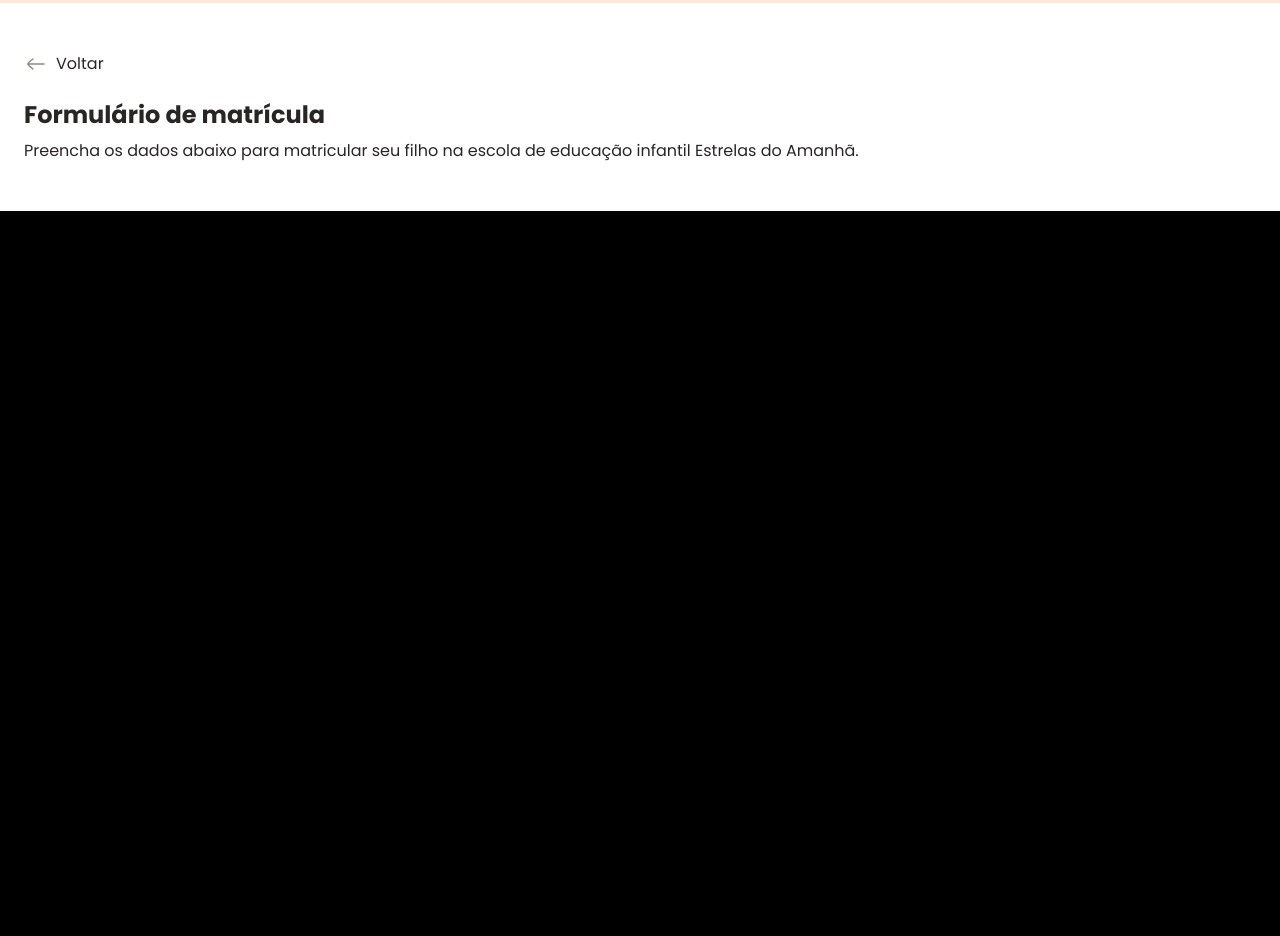
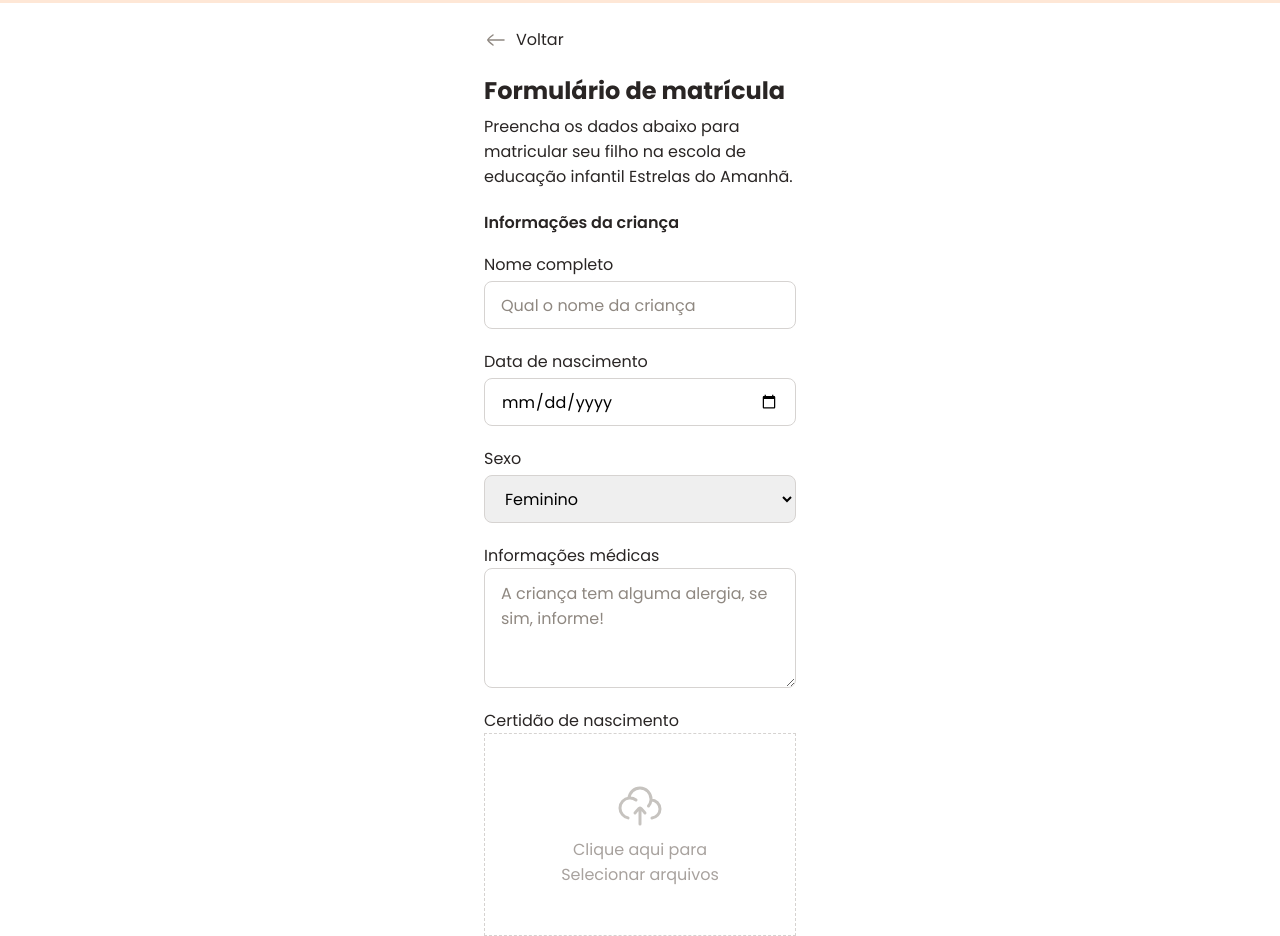
Before and after one commit to lucasaraujope/responsive-apps, a plain HTML site: page Convite/index.html in a window 1280 px wide. Shown: the part 321-1257 px from the top of the page. Before the commit the page ends 800 px from the top, so only its background shows below. Drawn offline with Linux system fonts and the light colour scheme; a web font is replaced by a local one.

Commit message:
Criação da sessão informações da criança

```diff
--- a/Convite/Style/global.css
+++ b/Convite/Style/global.css
@@ -1,4 +1,5 @@
-* *::after,
+*,
+*::after,
 *::before {
   box-sizing: border-box;
 }
@@ -25,6 +26,7 @@
   --text-secondary: #57534e;
   --text-tertiary: #8f8881;
   --text-highlight: #e43a12;
+  --file-text-color: #A8A29E;
 
   /*SURFACE COLORS*/
   --surface-primary: #ffffff;
@@ -59,13 +61,14 @@
 
   /*FONT WEIGHT*/
   --fw-regular: 400;
+  --fw-semi-bold: 600;
   --fw-bold: 700;
 
 
   --heading1: var(--fw-bold) var(--fs-2xl) / 120% var(--ff-poppins);
   --text: var(--fw-regular) var(--fs-base) / 150% var(--ff-poppins)
   --title: var(--fw-bold) var(--fs-lg) / 120% var(--ff-poppins);
-  --sub-title: var(--fw-bold) var(--fs-base) / 120% var(--ff-poppins);
+  --sub-title: var(--fw-semi-bold) var(--fs-base) / 120% var(--ff-poppins);
   --logo: var(--fw-regular) var(--fs-md) / 100% var(--ff-schoolbell);
 
 
@@ -94,6 +97,12 @@ body {
 
 main{
   background-color: var(--surface-primary);
+  width: 19.5rem;
+  margin: 0 auto;
+}
+
+fieldset{
+  border: none;
 }
 
 h1,
@@ -125,11 +134,7 @@ img{
     display: inline-block;
 }
 
-body{
-    background-color: black;
+legend {
+  font: var(--sub-title);
+  margin-bottom: 1.25rem;
 }
-
-.div2{
-    padding-inline: 2rem;
-    color: #fff;
-}
--- a/Convite/Style/index.css
+++ b/Convite/Style/index.css
@@ -2,3 +2,4 @@
 @import url(utilities.css);
 @import url(header.css);
 @import url(about.css);
+@import url(inputs.css);
--- /dev/null
+++ b/Convite/Style/inputs.css
@@ -0,0 +1,56 @@
+input, select{
+    width: 100%;
+    height: 3rem;
+
+    border: solid 1px var(--stroke-default);
+    border-radius: 0.5rem;
+    outline: none;
+
+    padding: 0.75rem 1rem;
+
+    &::placeholder{
+        color: var(--text-tertiary);
+    }
+}
+
+textarea {
+
+    width: 100%;
+    height: 7.5rem;
+
+    border: solid 1px var(--stroke-default);
+    border-radius: 0.5rem;
+    outline: none;
+    padding: 0.75rem 1rem;
+
+    &::placeholder{
+        color: var(--text-tertiary);
+    }
+}
+
+
+
+
+.file-wrapper{
+    text-align: center;
+    position: relative;
+    padding-block: 3rem;
+    color: var(--file-text-color);
+
+    border: dashed 1px  var(--stroke-default);
+    stroke-dasharray: 1rem;
+    & img {
+        width: 3rem;
+        height: 3rem;
+        opacity: 0.5;
+     }
+
+     & input[type="file"]{
+        position: absolute;
+        opacity: 0;
+        width: 100%;
+        height: 100%;
+        margin-block: 1.75rem;
+
+    }
+}
--- a/Convite/Style/utilities.css
+++ b/Convite/Style/utilities.css
@@ -51,6 +51,14 @@
     gap: 1rem;
 }
 
+.gap-1\.25{
+    gap: 1.25rem;
+}
+
 .gap-1\.5{
     gap: 1.5rem;
 }
+
+.gap-1\.75{
+    gap: 1.75rem;
+}
--- a/Convite/index.html
+++ b/Convite/index.html
@@ -28,7 +28,7 @@
         />
       </header>
 
-      <main class="container">
+      <main>
         <section id="about" class="grid gap-1.5 px-md">
           <header class="flex gap-0.5 items-center">
             <img src="Assets/icons/arrow-left-02.svg" alt="" />
@@ -45,7 +45,51 @@
         </section>
 
         <form action="">
-
+          <fieldset class="info-wrapper grid gap-1.25">
+            <legend>Informações da criança</legend>
+            <div class="grid gap-0.25">
+              <label for="">Nome completo</label>
+              <input
+                type="text"
+                name="nome"
+                id="name"
+                placeholder="Qual o nome da criança"
+              />
+            </div>
+            <div class="grid gap-0.25">
+              <label for="">Data de nascimento</label>
+              <input
+                type="date"
+                name="nome"
+                id="name"
+                placeholder="06/05/2019"
+              />
+            </div>
+            <div class="grid gap-0.25">
+              <label for="">Sexo</label>
+              <select name="" id="">
+                <option value="">Feminino</option>
+                <option value="">Masculino</option>
+              </select>
+            </div>
+            <div class="grid gap-0 25">
+              <label for="">Informações médicas</label>
+              <textarea
+                name=""
+                id=""
+                placeholder="A criança tem alguma alergia, se sim, informe!"
+              ></textarea>
+            </div>
+            <div class="grid gap-0 5">
+              <label for="">Certidão de nascimento</label>
+              <div class="file-wrapper">
+                <input type="file" name="" id="" />
+                <img src="Assets/icons/cloud-upload.svg" alt="">
+                <p>Clique aqui para</p>
+                <p>Selecionar arquivos</p>
+              </div>
+            </div>
+          </fieldset>
         </form>
       </main>
     </div>
```
Also changed, not shown: Convite/Assets/cloud-upload.svg (added).
